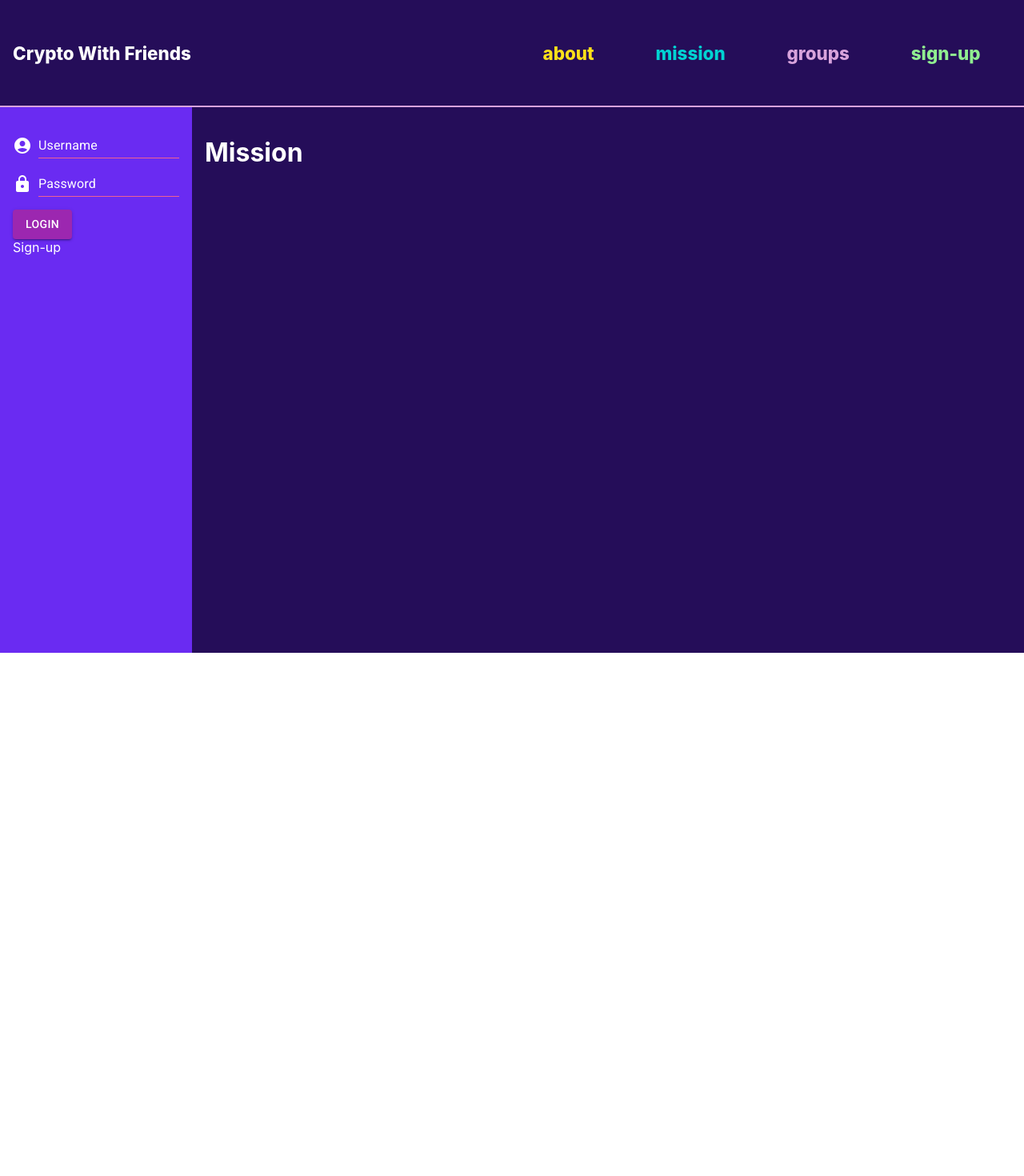
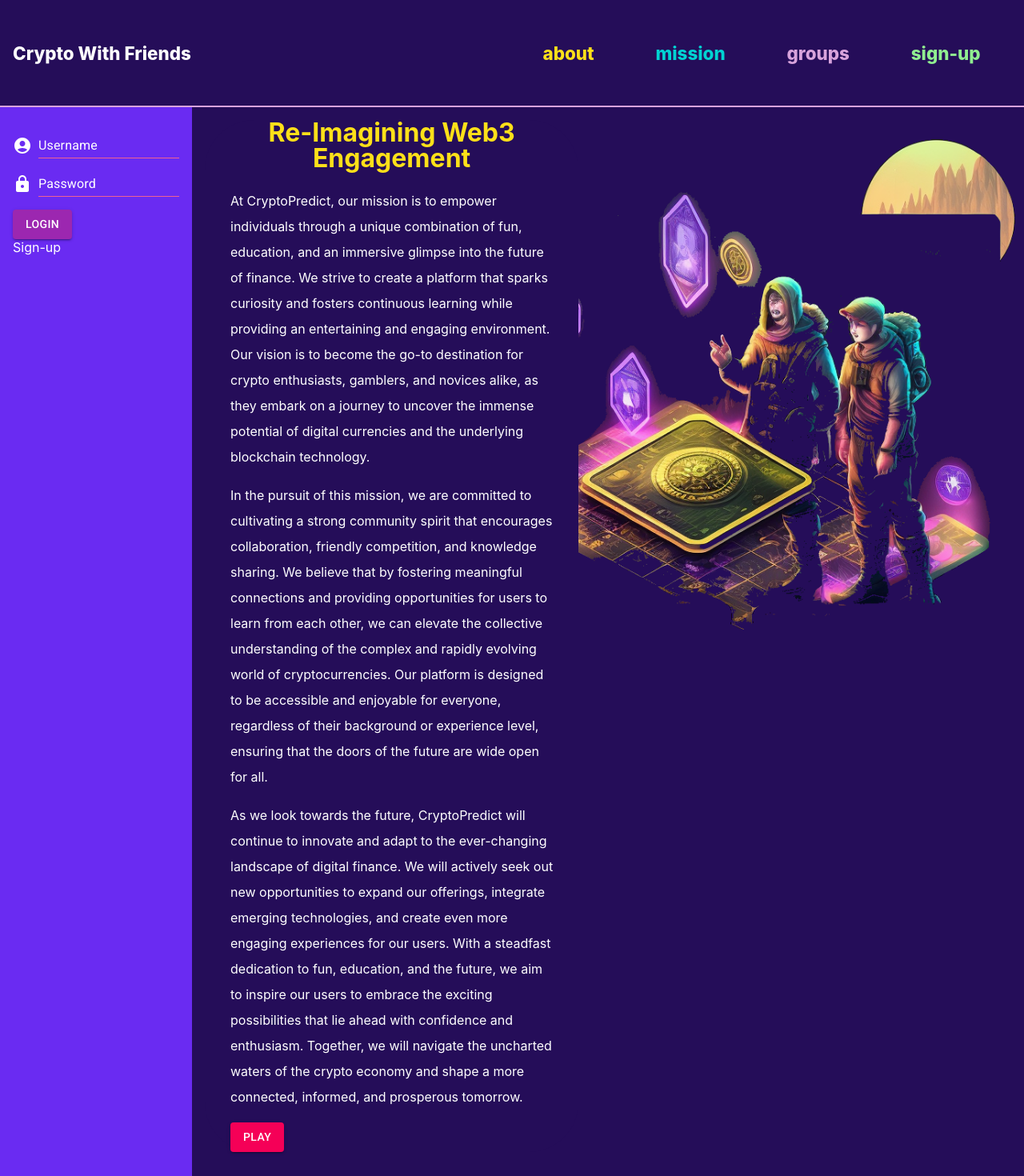
Before and after one commit to inherentspice/cwf-web, a React (Create React App) app: page /mission in a window 1280 px wide. Shown: the top 1470 px of the page at 80% size. Before the commit the page ends 816 px from the top, so only its background shows below. Built offline with nearby package versions, Linux system fonts and the light colour scheme; no server answers.

Commit message:
finished basic layout and functionality of mission page

```diff
--- a/src/App.css
+++ b/src/App.css
@@ -53,10 +53,13 @@
 .general-content {
   display: grid;
   grid-template-columns: 15rem 1fr;
+  min-height: calc(100vh - 150px);
 }
 
 .main {
   padding: 1rem;
+  min-height: 100%;
+  background-color: var(--bg-color);
 }
 
 .highlight {
@@ -65,11 +68,10 @@
 
 /* sidebar */
 
-
 .sidebar {
   padding: 1rem;
   background-color: var(--bg-light-color);
-  height: calc(100vh - 150px)
+  height: 100%;
 }
 
 .login-form {
@@ -322,3 +324,17 @@
   color: var(--bg-light-color);
   margin: 0;
 }
+
+/* mission */
+.mission-background {
+  max-height: 80%;
+  position: fixed;
+  bottom: 0;
+  right: 0;
+  z-index: 0;
+}
+
+.mission-cont {
+  min-height: 100vh;
+  display: flex;
+}
--- a/src/components/landing/about.js
+++ b/src/components/landing/about.js
@@ -1,5 +1,4 @@
 import BackgroundImage from "../../assets/about-image.png"
-import CallToActionIcon from '@mui/icons-material/CallToAction';
 import { Button } from "@mui/material";
 import { useNavigate } from "react-router-dom";
 
--- a/src/components/landing/mission.js
+++ b/src/components/landing/mission.js
@@ -1,5 +1,37 @@
-export default function Mission() {
+import BackgroundImage from "../../assets/mission-image.png"
+import { Button } from "@mui/material";
+import { useNavigate } from "react-router-dom";
+
+export default function Landing() {
+  const navigate = useNavigate();
+
+  const groupClick = () => {
+    navigate("/");
+  }
+
   return (
-    <h1>Mission</h1>
+    <div className="mission-cont">
+      <div className="landing-info-cont">
+        <h1>Re-Imagining Web3 Engagement</h1>
+        <p>
+          At CryptoPredict, our mission is to empower individuals through a unique combination of fun, education, and an immersive glimpse into the future of finance.
+          We strive to create a platform that sparks curiosity and fosters continuous learning while providing an entertaining and engaging environment.
+          Our vision is to become the go-to destination for crypto enthusiasts, gamblers, and novices alike, as they embark on a journey to uncover the immense potential of digital currencies and the underlying blockchain technology.
+        </p>
+        <p>
+          In the pursuit of this mission, we are committed to cultivating a strong community spirit that encourages collaboration, friendly competition, and knowledge sharing.
+          We believe that by fostering meaningful connections and providing opportunities for users to learn from each other, we can elevate the collective understanding of the complex and rapidly evolving world of cryptocurrencies.
+          Our platform is designed to be accessible and enjoyable for everyone, regardless of their background or experience level, ensuring that the doors of the future are wide open for all.
+        </p>
+        <p>
+          As we look towards the future, CryptoPredict will continue to innovate and adapt to the ever-changing landscape of digital finance.
+          We will actively seek out new opportunities to expand our offerings, integrate emerging technologies, and create even more engaging experiences for our users.
+          With a steadfast dedication to fun, education, and the future, we aim to inspire our users to embrace the exciting possibilities that lie ahead with confidence and enthusiasm.
+          Together, we will navigate the uncharted waters of the crypto economy and shape a more connected, informed, and prosperous tomorrow.
+        </p>
+        <Button variant="contained" color="secondary" onClick={() => groupClick()}>Play</Button>
+      </div>
+      <img src={BackgroundImage} alt="Background image" className="mission-background"/>
+    </div>
   )
 }
```
Also changed, not shown: src/assets/mission-image.png (added), 1 other file (tests, documents, lock files or other folders).
